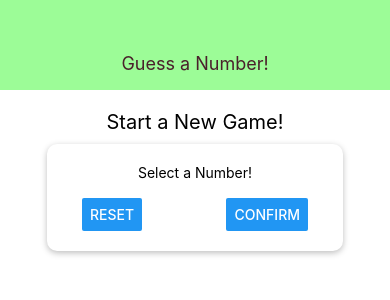
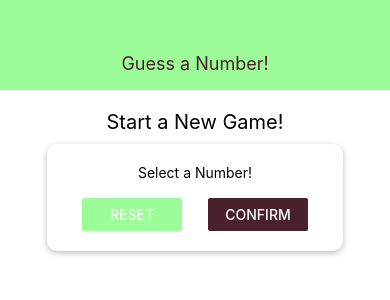
Before and after one commit to marutha/rn-gan, a React Native app: screen / in a window 390 px wide. Shown: the top 300 px of the page. Built offline with nearby package versions, Linux system fonts and the light colour scheme.

Commit message:
Add color constants

```diff
--- a/Components/Header.js
+++ b/Components/Header.js
@@ -1,6 +1,8 @@
 import React from 'react'
 
-import { View, Text, StyleSheet } from 'react-native'
+import { View, Text, StyleSheet } from 'react-native';
+
+import Colors from '../constants/colors';
 
 const Header = props => {
   return (
@@ -17,12 +19,12 @@ const styles = StyleSheet.create({
     width: '100%',
     height: 90,
     justifyContent: 'center',
-    backgroundColor: '#9cfc97',
+    backgroundColor: Colors.primary,
     alignItems: 'center',
     paddingTop: 36,
   },
   headerTitle: {
-    color: '#4a212b',
+    color: Colors.primaryText,
     fontSize: 18,
   }
 });
--- a/Screens/StartGame.js
+++ b/Screens/StartGame.js
@@ -1,6 +1,7 @@
 import React from 'react';
 import { View, Text, StyleSheet, TextInput, Button } from 'react-native';
 
+import Colors from '../constants/colors';
 import Card from '../Components/Card'
 const StartGame = props => {
   return (
@@ -10,8 +11,12 @@ const StartGame = props => {
         <Text >Select a Number!</Text>
         <TextInput/>
         <View style={styles.buttonContainer}>
-          <Button title="Reset" />
-          <Button title="Confirm" />
+          <View style={styles.button} backgroundColor={Colors.primaryText}>
+            <Button title="Reset" color={Colors.primary} />
+          </View>
+          <View style={styles.button} backgroundColor={Colors.primary}>
+            <Button title="Confirm" color={Colors.primaryText} />
+          </View>
         </View>
       </Card>
     </View>
@@ -38,6 +43,10 @@ const styles = StyleSheet.create({
     width: '100%',
     paddingHorizontal: 15,
     justifyContent: 'space-between'
+  },
+  button: {
+    width: 100,
+    borderRadius: 6,
   }
 });
 
--- /dev/null
+++ b/constants/colors.js
@@ -0,0 +1,6 @@
+export default {
+  primary: "#9cfc97",
+  secondary: '#758173',
+  primaryText: '#4a212b',
+  secondaryText: '#fff',
+}
```
